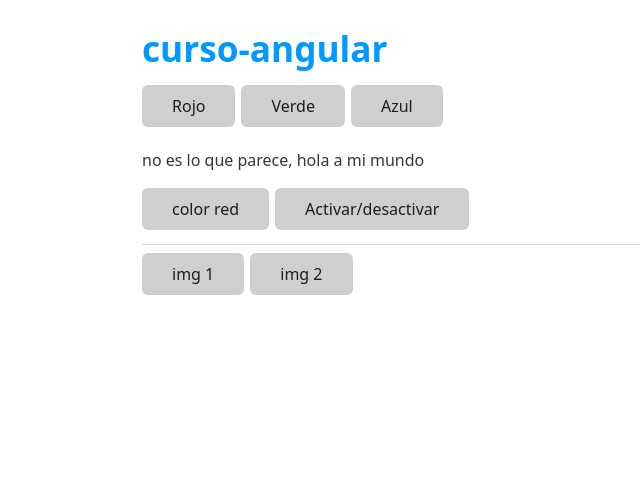
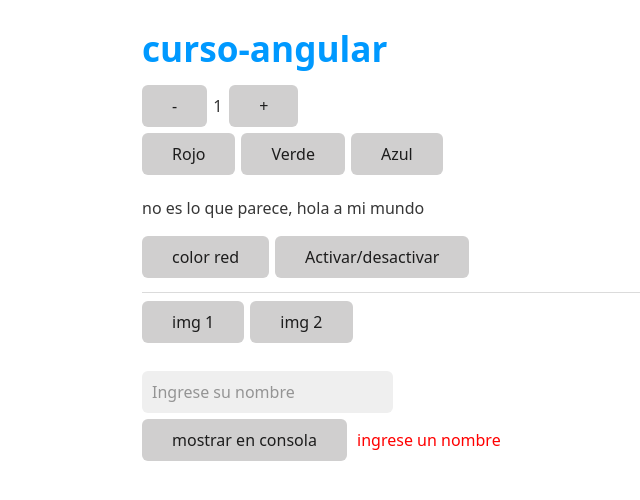
Before and after one commit to PacoChinchay/aprendiendo-angular, an Angular app: page / in a window 1280 px wide. Shown: the top 500 px of the page, without its empty margins (98-738 px from the left). Built offline with nearby package versions, Linux system fonts and the light colour scheme.

Commit message:
directiva ngIf / Else y variables de plantilla

```diff
--- a/src/app/app.component.html
+++ b/src/app/app.component.html
@@ -1,2 +1,4 @@
 <h1>{{ title }}</h1>
+<app-contador></app-contador>
 <app-botones></app-botones>
+<app-formulario></app-formulario>
--- a/src/app/app.module.ts
+++ b/src/app/app.module.ts
@@ -5,6 +5,7 @@ import { AppRoutingModule } from './app-routing.module';
 import { AppComponent } from './app.component';
 import { ContadorComponent } from './contador/contador.component';
 import { BotonesComponent } from './botones/botones.component';
+import { FormularioComponent } from './formulario/formulario.component';
 
 
 @NgModule({
@@ -12,6 +13,7 @@ import { BotonesComponent } from './botones/botones.component';
     AppComponent,
     ContadorComponent,
     BotonesComponent,
+    FormularioComponent,
   ],
   imports: [
     BrowserModule,
--- a/src/app/contador/contador.component.html
+++ b/src/app/contador/contador.component.html
@@ -1,3 +1,3 @@
 <button (click)="minus()">-</button>
-<span>{{ number }}</span>
+<span style="margin-right: 7px;">{{ number }}</span>
 <button (click)="sum()">+</button>
--- /dev/null
+++ b/src/app/formulario/formulario.component.html
@@ -0,0 +1,17 @@
+<input type="text" placeholder="Ingrese su nombre" #name>
+<button (click)="console(name.value)">
+  mostrar en consola
+</button>
+
+<span *ngIf="openAlert; else mensaje"> <!-- esta directiva elimina el elemento del DOM -->
+  {{name.value}} . Se envió el mensaje
+  <button style="color: red; padding: 3px 6px;" (click)="openAlert = false">
+    X
+  </button>
+</span>
+
+<ng-template #mensaje>
+  <span style="color: red;">
+    ingrese un nombre
+  </span>
+</ng-template>
--- /dev/null
+++ b/src/app/formulario/formulario.component.ts
@@ -0,0 +1,17 @@
+import { Component } from '@angular/core';
+
+@Component({
+  selector: 'app-formulario',
+  templateUrl: './formulario.component.html',
+  styleUrl: './formulario.component.css'
+})
+export class FormularioComponent {
+
+  openAlert: boolean = false
+
+  console(name: string) {
+    console.log('hola', name);
+    this.openAlert = true
+  }
+
+}
```
Also changed, not shown: src/app/formulario/formulario.component.css (added), 1 other file (tests, documents, lock files or other folders).
